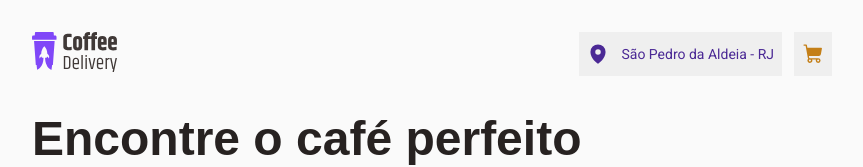
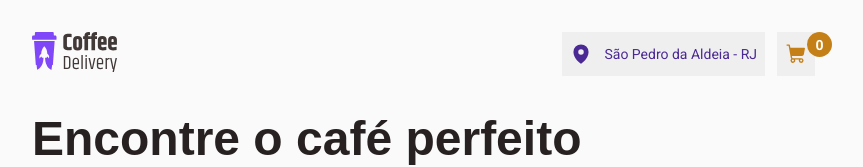
Before and after one commit to MathMendesReis/Coffee-Delivery, a React (Vite) app: page / in a window 1280 px wide. Shown: the top 167 px of the page, without its empty margins (208-1071 px from the left). Built offline with nearby package versions, Linux system fonts and the light colour scheme.

Commit message:
concluido

```diff
--- a/src/components/button-remove.tsx
+++ b/src/components/button-remove.tsx
@@ -1,8 +1,17 @@
 import { Trash } from '@phosphor-icons/react'
 import styled from 'styled-components'
-export default function ButtonRemove() {
+import useCart from '../hooks/useCart'
+import { removeAllProds } from '../context/cart-context/cart-reducer'
+import { Coffees } from '../types/coffees'
+export default function ButtonRemove({ item }: { item: Coffees }) {
+  const { dispatch } = useCart()
   return (
-    <ButtonStyled type="button">
+    <ButtonStyled
+      type="button"
+      onClick={() => {
+        removeAllProds(item, dispatch)
+      }}
+    >
       <Trash weight="bold" />
       <span>remover</span>
     </ButtonStyled>
--- a/src/components/card-coffee/components/input-quantity.tsx
+++ b/src/components/card-coffee/components/input-quantity.tsx
@@ -4,7 +4,7 @@ import { Coffees } from '../../../types/coffees'
 import useCart from '../../../hooks/useCart'
 import {
   addProdInCart,
-  removeProdCart,
+  quantityProdCart,
 } from '../../../context/cart-context/cart-reducer'
 import { MouseEventHandler } from 'react'
 
@@ -21,7 +21,7 @@ export default function InputQuantity({ item }: { item: Coffees }) {
   const handleRmvProdIncart:
     | MouseEventHandler<HTMLButtonElement>
     | undefined = () => {
-    removeProdCart(item, dispatch)
+    quantityProdCart(item, dispatch)
   }
   return (
     <Container>
--- a/src/components/cart-card.tsx
+++ b/src/components/cart-card.tsx
@@ -12,7 +12,7 @@ export default function CartCard({ coffee }: { coffee: Coffees }) {
         <span>{coffee.name}</span>
         <ContainerBtnRemoveWithInput>
           <InputQuantity item={coffee} />
-          <ButtonRemove />
+          <ButtonRemove item={coffee} />
         </ContainerBtnRemoveWithInput>
       </ContainerBtnRemoveWithInputAndName>
       <PriceCofee />
--- a/src/components/header-default.tsx
+++ b/src/components/header-default.tsx
@@ -2,12 +2,14 @@ import styled from 'styled-components'
 import Logo from '../assets/react.svg'
 import { MapPin, ShoppingCart } from '@phosphor-icons/react'
 import { Link, useNavigate } from 'react-router-dom'
+import useCart from '../hooks/useCart'
 
 export default function HeaderDefault() {
   const navigate = useNavigate()
   const handlePageCart = () => {
     navigate('/checkout')
   }
+  const { stateCart } = useCart()
   return (
     <NavBar>
       <LinkHomePag to="/">
@@ -20,10 +22,30 @@ export default function HeaderDefault() {
       <ButtonCartShopping onClick={handlePageCart}>
         <ShoppingCartStyled />
       </ButtonCartShopping>
+      <LengthCart>
+        <span>{stateCart.itemCounter}</span>
+      </LengthCart>
     </NavBar>
   )
 }
-
+const LengthCart = styled.div`
+  background-color: ${({ theme }) => theme.colors.yellowDark};
+  width: 1.5625rem;
+  height: 1.5625rem;
+  display: flex;
+  align-items: center;
+  justify-content: center;
+  border-radius: 999px;
+  margin-left: -20px;
+  &:active {
+    transform: scale(0.8);
+  }
+  span {
+    color: ${({ theme }) => theme.colors.white};
+    font-weight: 800;
+    font-size: 0.875rem;
+  }
+`
 const NavBar = styled.header`
   min-height: 6.5rem;
   width: 100%;
--- a/src/context/cart-context/actions.ts
+++ b/src/context/cart-context/actions.ts
@@ -1,10 +1,9 @@
-import { Coffees } from "../../types/coffees"
+import { Coffees } from '../../types/coffees'
 
 export enum ActionsType {
   ADD_PROD = 'ADD_PROD',
   REMOVE_PROD = 'REMOVE_PROD',
-  INCREMENT_QUANTITY = 'INCREMENT_QUANTITY',
-  DECREMENT_QUANTITY = 'DECREMENT_QUANTITY',
+  QUANTITY = 'QUANTITY',
 }
 
 export type ActionsTypeT = typeof ActionsType
@@ -15,9 +14,15 @@ export function addNewProdAction(item: Coffees) {
     payload: item,
   }
 }
-export function removeProdAction(item: Coffees) {
+export function quantityProdAction(item: Coffees) {
   return {
-    type: ActionsType.REMOVE_PROD,
+    type: ActionsType.QUANTITY,
     payload: item,
   }
 }
+export function removeProdAction(item: Coffees) {
+  return {
+    type: ActionsType.QUANTITY,
+    payload: item,
+  }
+}
--- a/src/context/cart-context/cart-reducer.tsx
+++ b/src/context/cart-context/cart-reducer.tsx
@@ -1,7 +1,12 @@
 /* eslint-disable no-case-declarations */
 import { Dispatch } from 'react'
 import { Coffees } from '../../types/coffees'
-import { ActionsType, addNewProdAction, removeProdAction } from './actions'
+import {
+  ActionsType,
+  addNewProdAction,
+  quantityProdAction,
+  removeProdAction,
+} from './actions'
 import { Action, CartItem, InitialState } from './cart'
 
 export const cartReducer = (state: InitialState, action: Action) => {
@@ -31,7 +36,7 @@ export const cartReducer = (state: InitialState, action: Action) => {
           total,
         }
       }
-    case ActionsType.REMOVE_PROD:
+    case ActionsType.QUANTITY:
       if (isExisting && isExisting.quantity === 1) {
         const updatedCartItems = state.cartItems.filter(
           (item) => item.id !== isExisting.id,
@@ -55,6 +60,18 @@ export const cartReducer = (state: InitialState, action: Action) => {
           total,
         }
       }
+    case ActionsType.REMOVE_PROD:
+      const updateCartFilter = state.cartItems.filter(
+        (item) => item.id !== action.payload.id,
+      )
+      const total = calculateTotal(updateCartFilter)
+      return {
+        ...state,
+        cartItems: updateCartFilter,
+        itemCounter: updateCartFilter.length,
+        total,
+      }
+
     default:
       return state
   }
@@ -78,7 +95,10 @@ export function prodInCart({ cartItems }: InitialState, id: string) {
   return found
 }
 
-export function removeProdCart(item: Coffees, dispacth: Dispatch<Action>) {
+export function quantityProdCart(item: Coffees, dispacth: Dispatch<Action>) {
+  dispacth(quantityProdAction(item))
+}
+export function removeAllProds(item: Coffees, dispacth: Dispatch<Action>) {
   dispacth(removeProdAction(item))
 }
 
--- a/src/pages/checkout.tsx
+++ b/src/pages/checkout.tsx
@@ -21,9 +21,6 @@ export default function Checkout() {
   const navigate = useNavigate()
 
   const onSubmit = (data: ValidationSchemma) => {
-    console.log(methods.formState.isValid)
-    console.log(data)
-    console.log(methods.formState.errors)
     if (methods.formState.isValid) {
       navigate('/sucess', { state: { data } })
     }
--- a/src/styled/globalStyled.ts
+++ b/src/styled/globalStyled.ts
@@ -38,6 +38,9 @@ export const GlobalStyle = createGlobalStyle`
 
   button {
     cursor: pointer;
+    &:active {
+    transform: scale(0.8);
+  }
   }
 
   ul,
```
Also changed, not shown: 1 other file (tests, documents, lock files or other folders).
